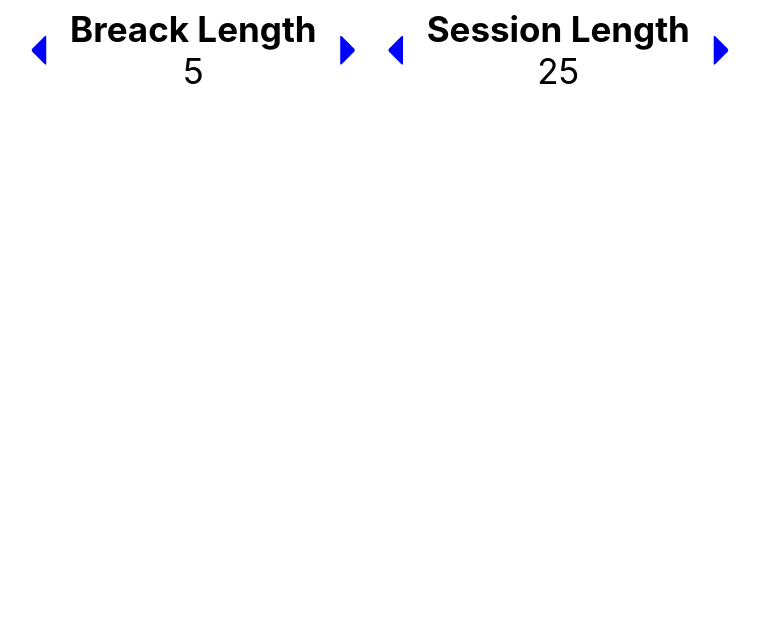
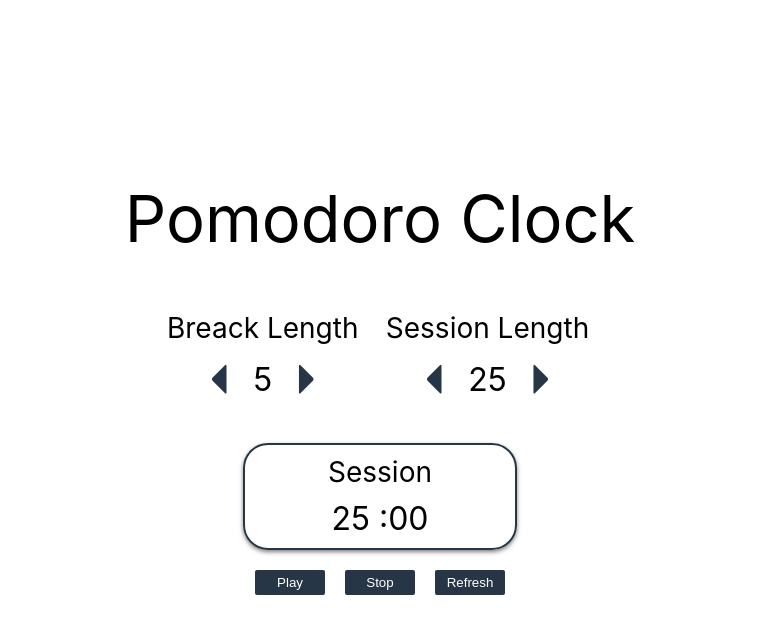
Before and after one commit to NicholasKlaus/Timer, a React (Create React App) app: page / in a window 1280 px wide. Shown: the top 634 px of the page, without its empty margins (260-1019 px from the left). Built offline with nearby package versions, Linux system fonts and the light colour scheme.

Commit message:
renamed presetSryle.css to App.css, styled Timer.tsx, BreackLength.tsx, SessionLength.tsx

```diff
--- a/src/App.tsx
+++ b/src/App.tsx
@@ -1,13 +1,17 @@
 import React from 'react';
-import { BreackLength, SessionLength } from './components/index';
+import { BreackLength, SessionLength, Timer } from './components/index';
 
 function App() {
 
   return (
     <div className="App">
-      <div className="wrapper">
-        <BreackLength />
-        <SessionLength />
+      <div className="main-wrap">
+        <h2>Pomodoro Clock</h2>
+        <div className="interval-wrap">
+          <BreackLength />
+          <SessionLength />
+        </div>
+        <Timer />
       </div>
     </div>
   );
--- a/src/components/BreackLength.tsx
+++ b/src/components/BreackLength.tsx
@@ -4,13 +4,13 @@ import { useSelector } from 'react-redux';
 export const BreackLength = () => {
   const { BreackLength } = useSelector(({timer}:AppState) => timer)
   return (
-    <div className="preset">
-      <i className="icofont-caret-left arrow"></i>
-      <div className="values-wrap">
-        <h4 className="values-title">Breack Length</h4>
-        {BreackLength}
+    <div>
+      <h4>Breack Length</h4>
+      <div className="interval-container">
+        <i className="icofont-caret-left arrow"></i>
+        <p className="interval-length"> {BreackLength} </p>
+        <i className="icofont-caret-right arrow"></i>
       </div>
-      <i className="icofont-caret-right arrow"></i>
     </div>
   );
 }
--- a/src/components/SessionLength.tsx
+++ b/src/components/SessionLength.tsx
@@ -4,13 +4,13 @@ import { useSelector } from 'react-redux';
 export const SessionLength = () => {
   const { SessionLength } = useSelector(({timer}:AppState) => timer)
   return (
-    <div className="preset">
-      <i className="icofont-caret-left arrow"></i>
-      <div className="values-wrap">
-        <h4 className="values-title">Session Length</h4>
-        {SessionLength}
+    <div>
+      <h4>Session Length</h4>
+      <div className="interval-container">
+        <i className="icofont-caret-left arrow"></i>
+        <p className="interval-length"> {SessionLength} </p>
+        <i className="icofont-caret-right arrow"></i>
       </div>
-      <i className="icofont-caret-right arrow"></i>
     </div>
   );
 }
--- a/src/components/Timer.tsx
+++ b/src/components/Timer.tsx
@@ -1,5 +1,29 @@
 import React from 'react';
+import { useSelector } from 'react-redux';
 
 export const Timer = () => {
-
+  const { isSession, timerMinute, timerSecond } = useSelector(({timer}:AppState) => timer)
+  return(
+    <div>
+      <div className="timer-container">
+        <h4> {isSession === true ? "Session" : "Breack"} </h4>
+        <span className="timer"> {timerMinute} </span>
+        <span className="timer">:</span>
+        <span className="timer">
+          {
+            timerSecond === 0
+            ? "00"
+            : timerSecond < 10
+            ? "0" + timerSecond
+            : timerSecond
+          }
+        </span>
+      </div>
+      <div className="timer-actions">
+        <button className="btn">Play</button>
+        <button className="btn">Stop</button>
+        <button className="btn">Refresh</button>
+      </div>
+    </div>
+  );
 }
--- a/src/components/index.ts
+++ b/src/components/index.ts
@@ -1,2 +1,3 @@
 export * from './SessionLength';
 export * from './BreackLength';
+export * from './Timer';
--- a/src/index.css
+++ b/src/index.css
@@ -1,4 +1,4 @@
-@import './style/presetStyle.css';
+@import './style/App.css';
 @import './icofont/icofont.min.css';
 
 body {
@@ -14,3 +14,7 @@ code {
   font-family: source-code-pro, Menlo, Monaco, Consolas, 'Courier New',
     monospace;
 }
+
+.App {
+  height: 100vh;
+}
--- a/src/redux/timer/timerReducer.ts
+++ b/src/redux/timer/timerReducer.ts
@@ -1,12 +1,23 @@
-
+import { TYPES } from '../constants/types';
 
 const initialState = {
   SessionLength: 25,
-  BreackLength: 5
+  BreackLength: 5,
+  isSession: true,
+  timerMinute: 25,
+  timerSecond: 0,
 };
 
 export const timerReducer = (state = initialState, action: any) => {
   switch(action.type) {
+    case TYPES.DECREMENT:
+      return {
+
+      }
+    case TYPES.INCREMENT:
+      return {
+
+      }
     default:
       return state;
   }
--- /dev/null
+++ b/src/style/App.css
@@ -0,0 +1,74 @@
+.main-wrap {
+  display: flex;
+  flex-direction: column;
+  height: 90vh;
+  justify-content: center;
+  align-items: center;
+}
+
+h2 {
+  font-size: 65px;
+  font-weight: 400;
+}
+
+h4 {
+  text-align: center;
+  font-size: 28px;
+  font-weight: 400;
+  margin-top: 0px;
+  margin-bottom: 10px;
+}
+
+.interval-container {
+  display: flex;
+  margin: 0 40px;
+  align-items: center;
+}
+
+.interval-wrap {
+  display: flex;
+}
+
+.arrow {
+  font-size: 48px;
+  cursor: pointer;
+  color: #263646;
+  border: none
+}
+
+.interval-length {
+  font-size: 32px;
+  margin: 0 10px;
+}
+
+.timer-container {
+  border: 2px solid #263646;
+  margin-top: 40px;
+  border-radius: 25px;
+  min-width: 250px;
+  text-align: center;
+  box-shadow: 0 2px 4px rgba(0, 0, 0, 0.50);
+  padding: 10px;
+}
+
+.timer {
+  font-size: 32px;
+}
+
+.timer-actions {
+  margin-top: 20px;
+  text-align: center;
+}
+
+.btn {
+  padding: 5px 10px;
+  margin: 0 10px;
+  height: 25px;
+  background-color: #263646;
+  border: none;
+  outline: none;
+  cursor: pointer;
+  color: #fff;
+  min-width: 70px;
+  border-radius: 2px;
+}
--- a/src/style/presetStyle.css
+++ /dev/null
@@ -1,36 +0,0 @@
-.wrapper {
-  display: flex;
-  flex-direction: row;
-  justify-content: center;
-  cursor: default;
-  padding: 8px 0 5px 0;
-  box-sizing: border-box;
-  border-bottom: 4px solid;
-  border-bottom-color: rgba(255, 255, 255, 0);
-}
-
-.preset {
-  display: flex;
-  align-items: center;
-}
-
-.arrow {
-  font-size: 48px;
-  cursor: pointer;
-  color: blue;
-  border: none
-}
-
-.values-wrap {
- text-align: center;
- font-size: 35px;
-  margin: 0 7px;
-}
-
-.preset-label {
-  font-size: 0.9em;
-}
-
-.values-title {
-  margin: 0;
-}
```
Also changed, not shown: src/redux/actions.ts (+14 -1 lines).
